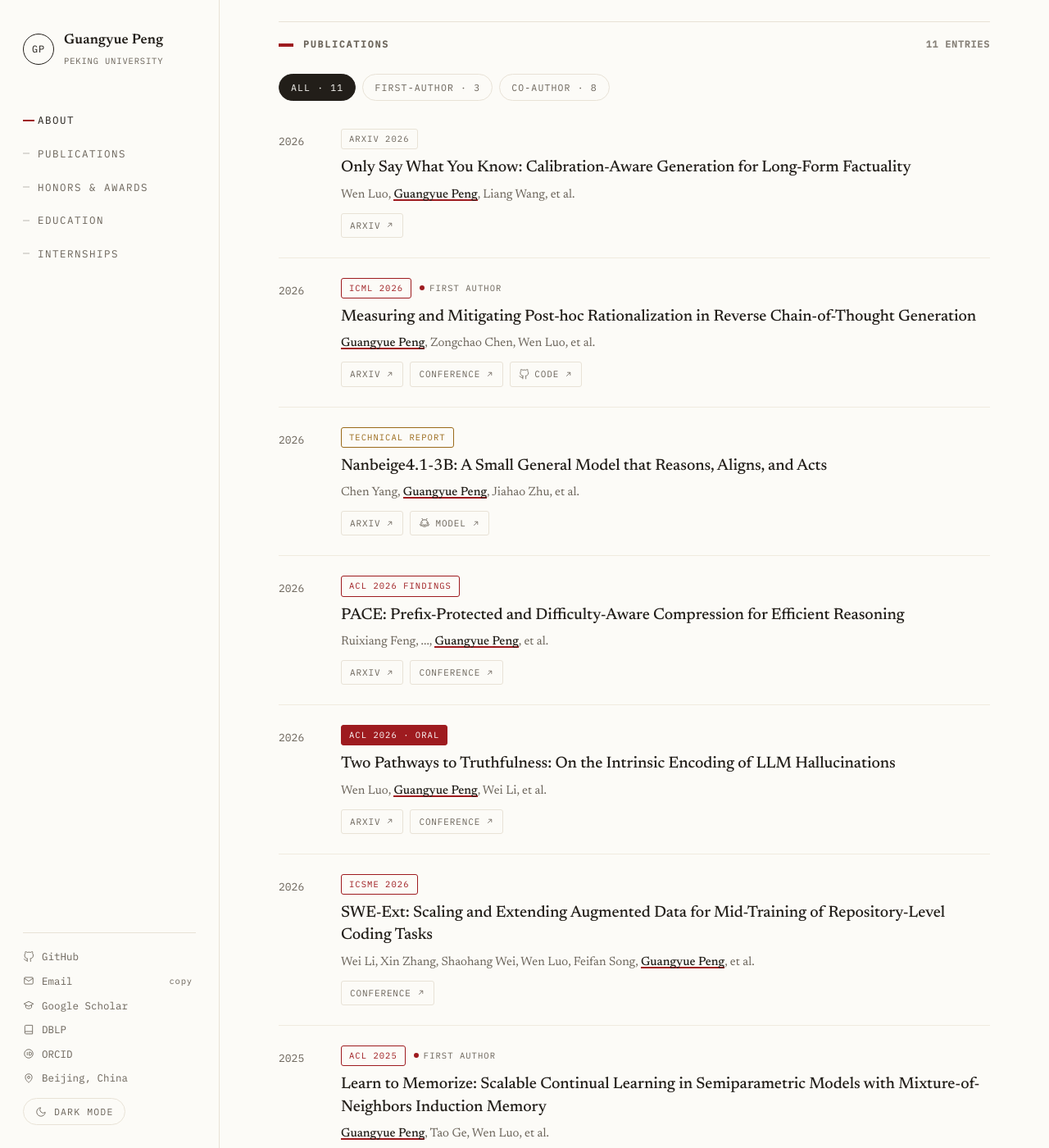
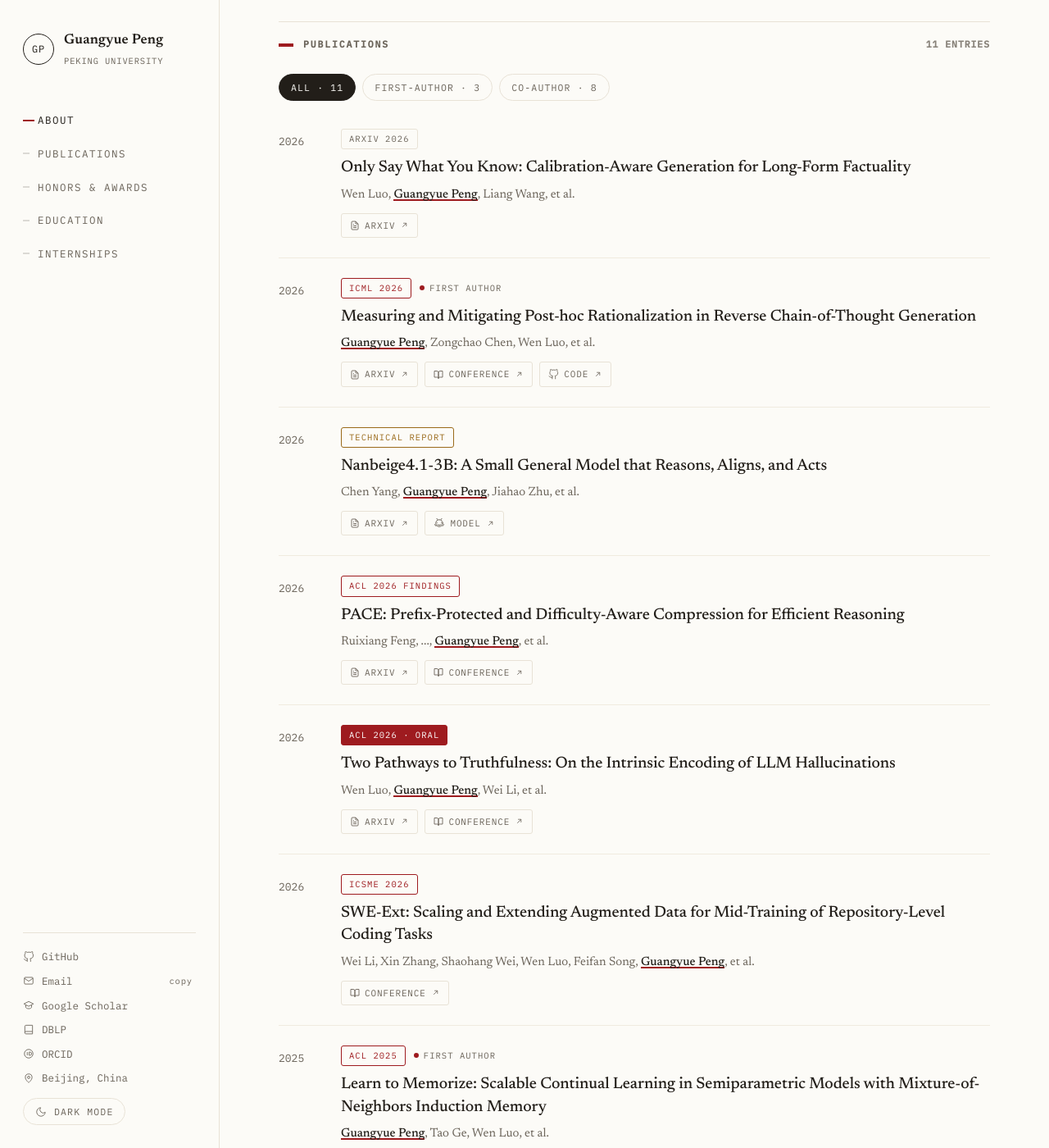
Before and after one commit to viniferagy/viniferagy.github.io, a Jekyll site: the page built from _pages/about.md, in a window 1280 px wide and 1400 px high, scrolled down 735 px. Shown: the whole window at 82% size. Built offline with Jekyll 4.4.1, drawn with Linux system fonts in a browser that asks for light colours.

Commit message:
Add source icons to publication links

```diff
--- a/_pages/about.md
+++ b/_pages/about.md
@@ -63,7 +63,7 @@ redirect_from:
         <h3><a href="https://arxiv.org/abs/2605.01749" target="_blank" rel="noopener">Only Say What You Know: Calibration-Aware Generation for Long-Form Factuality</a></h3>
         <p class="au">Wen Luo, <span class="me">Guangyue Peng</span>, Liang Wang, et al.</p>
         <div class="links">
-          <a class="src" href="https://arxiv.org/abs/2605.01749" target="_blank" rel="noopener">arXiv<svg viewBox="0 0 24 24" aria-hidden="true"><path d="M7 17 17 7M9 7h8v8"/></svg></a>
+          <a class="src" href="https://arxiv.org/abs/2605.01749" target="_blank" rel="noopener"><svg class="link-icon" viewBox="0 0 24 24" aria-hidden="true"><path d="M14 2H6a2 2 0 0 0-2 2v16a2 2 0 0 0 2 2h12a2 2 0 0 0 2-2V8z"/><path d="M14 2v6h6"/><path d="M16 13H8"/><path d="M16 17H8"/><path d="M10 9H8"/></svg>arXiv<svg viewBox="0 0 24 24" aria-hidden="true"><path d="M7 17 17 7M9 7h8v8"/></svg></a>
         </div>
       </div>
     </article>
@@ -75,8 +75,8 @@ redirect_from:
         <h3><a href="https://icml.cc/virtual/2026/poster/62852" target="_blank" rel="noopener">Measuring and Mitigating Post-hoc Rationalization in Reverse Chain-of-Thought Generation</a></h3>
         <p class="au"><span class="me">Guangyue Peng</span>, Zongchao Chen, Wen Luo, et al.</p>
         <div class="links">
-          <a class="src" href="https://arxiv.org/abs/2602.14469" target="_blank" rel="noopener">arXiv<svg viewBox="0 0 24 24" aria-hidden="true"><path d="M7 17 17 7M9 7h8v8"/></svg></a>
-          <a class="src" href="https://icml.cc/virtual/2026/poster/62852" target="_blank" rel="noopener">Conference<svg viewBox="0 0 24 24" aria-hidden="true"><path d="M7 17 17 7M9 7h8v8"/></svg></a>
+          <a class="src" href="https://arxiv.org/abs/2602.14469" target="_blank" rel="noopener"><svg class="link-icon" viewBox="0 0 24 24" aria-hidden="true"><path d="M14 2H6a2 2 0 0 0-2 2v16a2 2 0 0 0 2 2h12a2 2 0 0 0 2-2V8z"/><path d="M14 2v6h6"/><path d="M16 13H8"/><path d="M16 17H8"/><path d="M10 9H8"/></svg>arXiv<svg viewBox="0 0 24 24" aria-hidden="true"><path d="M7 17 17 7M9 7h8v8"/></svg></a>
+          <a class="src" href="https://icml.cc/virtual/2026/poster/62852" target="_blank" rel="noopener"><svg class="link-icon" viewBox="0 0 24 24" aria-hidden="true"><path d="M2 3h6a4 4 0 0 1 4 4v14a3 3 0 0 0-3-3H2z"/><path d="M22 3h-6a4 4 0 0 0-4 4v14a3 3 0 0 1 3-3h7z"/></svg>Conference<svg viewBox="0 0 24 24" aria-hidden="true"><path d="M7 17 17 7M9 7h8v8"/></svg></a>
           <a class="src" href="https://github.com/viniferagy/SSR" target="_blank" rel="noopener"><svg class="brand-icon github" viewBox="0 0 24 24" aria-hidden="true"><path d="M9 19c-5 1.5-5-2.5-7-3m14 6v-3.87a3.37 3.37 0 0 0-.94-2.61c3.14-.35 6.44-1.54 6.44-7A5.44 5.44 0 0 0 20 4.77 5.07 5.07 0 0 0 19.91 1S18.73.65 16 2.48a13.38 13.38 0 0 0-7 0C6.27.65 5.09 1 5.09 1A5.07 5.07 0 0 0 5 4.77a5.44 5.44 0 0 0-1.5 3.78c0 5.42 3.3 6.61 6.44 7A3.37 3.37 0 0 0 9 18.13V22"/></svg>Code<svg viewBox="0 0 24 24" aria-hidden="true"><path d="M7 17 17 7M9 7h8v8"/></svg></a>
         </div>
       </div>
@@ -89,7 +89,7 @@ redirect_from:
         <h3><a href="https://arxiv.org/abs/2602.13367" target="_blank" rel="noopener">Nanbeige4.1-3B: A Small General Model that Reasons, Aligns, and Acts</a></h3>
         <p class="au">Chen Yang, <span class="me">Guangyue Peng</span>, Jiahao Zhu, et al.</p>
         <div class="links">
-          <a class="src" href="https://arxiv.org/abs/2602.13367" target="_blank" rel="noopener">arXiv<svg viewBox="0 0 24 24" aria-hidden="true"><path d="M7 17 17 7M9 7h8v8"/></svg></a>
+          <a class="src" href="https://arxiv.org/abs/2602.13367" target="_blank" rel="noopener"><svg class="link-icon" viewBox="0 0 24 24" aria-hidden="true"><path d="M14 2H6a2 2 0 0 0-2 2v16a2 2 0 0 0 2 2h12a2 2 0 0 0 2-2V8z"/><path d="M14 2v6h6"/><path d="M16 13H8"/><path d="M16 17H8"/><path d="M10 9H8"/></svg>arXiv<svg viewBox="0 0 24 24" aria-hidden="true"><path d="M7 17 17 7M9 7h8v8"/></svg></a>
           <a class="src" href="https://huggingface.co/Nanbeige/Nanbeige4.1-3B" target="_blank" rel="noopener"><svg class="brand-icon huggingface" viewBox="0 0 24 24" aria-hidden="true"><circle cx="12" cy="12" r="7.2"/><path d="M8.1 4.2 6.8 2.3M15.9 4.2l1.3-1.9M7.3 11.2h.1M16.6 11.2h.1M8.6 15.1c1.7 1.4 5.1 1.4 6.8 0M5.2 17.8c-1.4-.4-2.5-1.6-2.8-3M18.8 17.8c1.4-.4 2.5-1.6 2.8-3"/></svg>Model<svg viewBox="0 0 24 24" aria-hidden="true"><path d="M7 17 17 7M9 7h8v8"/></svg></a>
         </div>
       </div>
@@ -102,8 +102,8 @@ redirect_from:
         <h3><a href="https://aclanthology.org/2026.findings-acl.1545/" target="_blank" rel="noopener">PACE: Prefix-Protected and Difficulty-Aware Compression for Efficient Reasoning</a></h3>
         <p class="au">Ruixiang Feng, ..., <span class="me">Guangyue Peng</span>, et al.</p>
         <div class="links">
-          <a class="src" href="https://arxiv.org/abs/2602.11639" target="_blank" rel="noopener">arXiv<svg viewBox="0 0 24 24" aria-hidden="true"><path d="M7 17 17 7M9 7h8v8"/></svg></a>
-          <a class="src" href="https://aclanthology.org/2026.findings-acl.1545/" target="_blank" rel="noopener">Conference<svg viewBox="0 0 24 24" aria-hidden="true"><path d="M7 17 17 7M9 7h8v8"/></svg></a>
+          <a class="src" href="https://arxiv.org/abs/2602.11639" target="_blank" rel="noopener"><svg class="link-icon" viewBox="0 0 24 24" aria-hidden="true"><path d="M14 2H6a2 2 0 0 0-2 2v16a2 2 0 0 0 2 2h12a2 2 0 0 0 2-2V8z"/><path d="M14 2v6h6"/><path d="M16 13H8"/><path d="M16 17H8"/><path d="M10 9H8"/></svg>arXiv<svg viewBox="0 0 24 24" aria-hidden="true"><path d="M7 17 17 7M9 7h8v8"/></svg></a>
+          <a class="src" href="https://aclanthology.org/2026.findings-acl.1545/" target="_blank" rel="noopener"><svg class="link-icon" viewBox="0 0 24 24" aria-hidden="true"><path d="M2 3h6a4 4 0 0 1 4 4v14a3 3 0 0 0-3-3H2z"/><path d="M22 3h-6a4 4 0 0 0-4 4v14a3 3 0 0 1 3-3h7z"/></svg>Conference<svg viewBox="0 0 24 24" aria-hidden="true"><path d="M7 17 17 7M9 7h8v8"/></svg></a>
         </div>
       </div>
     </article>
@@ -115,8 +115,8 @@ redirect_from:
         <h3><a href="https://aclanthology.org/2026.acl-long.1173/" target="_blank" rel="noopener">Two Pathways to Truthfulness: On the Intrinsic Encoding of LLM Hallucinations</a></h3>
         <p class="au">Wen Luo, <span class="me">Guangyue Peng</span>, Wei Li, et al.</p>
         <div class="links">
-          <a class="src" href="https://arxiv.org/abs/2601.07422" target="_blank" rel="noopener">arXiv<svg viewBox="0 0 24 24" aria-hidden="true"><path d="M7 17 17 7M9 7h8v8"/></svg></a>
-          <a class="src" href="https://aclanthology.org/2026.acl-long.1173/" target="_blank" rel="noopener">Conference<svg viewBox="0 0 24 24" aria-hidden="true"><path d="M7 17 17 7M9 7h8v8"/></svg></a>
+          <a class="src" href="https://arxiv.org/abs/2601.07422" target="_blank" rel="noopener"><svg class="link-icon" viewBox="0 0 24 24" aria-hidden="true"><path d="M14 2H6a2 2 0 0 0-2 2v16a2 2 0 0 0 2 2h12a2 2 0 0 0 2-2V8z"/><path d="M14 2v6h6"/><path d="M16 13H8"/><path d="M16 17H8"/><path d="M10 9H8"/></svg>arXiv<svg viewBox="0 0 24 24" aria-hidden="true"><path d="M7 17 17 7M9 7h8v8"/></svg></a>
+          <a class="src" href="https://aclanthology.org/2026.acl-long.1173/" target="_blank" rel="noopener"><svg class="link-icon" viewBox="0 0 24 24" aria-hidden="true"><path d="M2 3h6a4 4 0 0 1 4 4v14a3 3 0 0 0-3-3H2z"/><path d="M22 3h-6a4 4 0 0 0-4 4v14a3 3 0 0 1 3-3h7z"/></svg>Conference<svg viewBox="0 0 24 24" aria-hidden="true"><path d="M7 17 17 7M9 7h8v8"/></svg></a>
         </div>
       </div>
     </article>
@@ -128,7 +128,7 @@ redirect_from:
         <h3><a href="https://conf.researchr.org/details/icsme-2026/icsme-2026-papers/24/SWE-Ext-Scaling-and-Extending-Augmented-Data-for-Mid-Training-of-Repository-Level-Co" target="_blank" rel="noopener">SWE-Ext: Scaling and Extending Augmented Data for Mid-Training of Repository-Level Coding Tasks</a></h3>
         <p class="au">Wei Li, Xin Zhang, Shaohang Wei, Wen Luo, Feifan Song, <span class="me">Guangyue Peng</span>, et al.</p>
         <div class="links">
-          <a class="src" href="https://conf.researchr.org/details/icsme-2026/icsme-2026-papers/24/SWE-Ext-Scaling-and-Extending-Augmented-Data-for-Mid-Training-of-Repository-Level-Co" target="_blank" rel="noopener">Conference<svg viewBox="0 0 24 24" aria-hidden="true"><path d="M7 17 17 7M9 7h8v8"/></svg></a>
+          <a class="src" href="https://conf.researchr.org/details/icsme-2026/icsme-2026-papers/24/SWE-Ext-Scaling-and-Extending-Augmented-Data-for-Mid-Training-of-Repository-Level-Co" target="_blank" rel="noopener"><svg class="link-icon" viewBox="0 0 24 24" aria-hidden="true"><path d="M2 3h6a4 4 0 0 1 4 4v14a3 3 0 0 0-3-3H2z"/><path d="M22 3h-6a4 4 0 0 0-4 4v14a3 3 0 0 1 3-3h7z"/></svg>Conference<svg viewBox="0 0 24 24" aria-hidden="true"><path d="M7 17 17 7M9 7h8v8"/></svg></a>
         </div>
       </div>
     </article>
@@ -142,7 +142,7 @@ redirect_from:
         <h3><a href="https://aclanthology.org/2025.acl-long.1385/" target="_blank" rel="noopener">Learn to Memorize: Scalable Continual Learning in Semiparametric Models with Mixture-of-Neighbors Induction Memory</a></h3>
         <p class="au"><span class="me">Guangyue Peng</span>, Tao Ge, Wen Luo, et al.</p>
         <div class="links">
-          <a class="src" href="https://aclanthology.org/2025.acl-long.1385/" target="_blank" rel="noopener">Conference<svg viewBox="0 0 24 24" aria-hidden="true"><path d="M7 17 17 7M9 7h8v8"/></svg></a>
+          <a class="src" href="https://aclanthology.org/2025.acl-long.1385/" target="_blank" rel="noopener"><svg class="link-icon" viewBox="0 0 24 24" aria-hidden="true"><path d="M2 3h6a4 4 0 0 1 4 4v14a3 3 0 0 0-3-3H2z"/><path d="M22 3h-6a4 4 0 0 0-4 4v14a3 3 0 0 1 3-3h7z"/></svg>Conference<svg viewBox="0 0 24 24" aria-hidden="true"><path d="M7 17 17 7M9 7h8v8"/></svg></a>
           <a class="src" href="https://github.com/viniferagy/MoNIM" target="_blank" rel="noopener"><svg class="brand-icon github" viewBox="0 0 24 24" aria-hidden="true"><path d="M9 19c-5 1.5-5-2.5-7-3m14 6v-3.87a3.37 3.37 0 0 0-.94-2.61c3.14-.35 6.44-1.54 6.44-7A5.44 5.44 0 0 0 20 4.77 5.07 5.07 0 0 0 19.91 1S18.73.65 16 2.48a13.38 13.38 0 0 0-7 0C6.27.65 5.09 1 5.09 1A5.07 5.07 0 0 0 5 4.77a5.44 5.44 0 0 0-1.5 3.78c0 5.42 3.3 6.61 6.44 7A3.37 3.37 0 0 0 9 18.13V22"/></svg>Code<svg viewBox="0 0 24 24" aria-hidden="true"><path d="M7 17 17 7M9 7h8v8"/></svg></a>
         </div>
       </div>
@@ -155,8 +155,8 @@ redirect_from:
         <h3><a href="https://aclanthology.org/2025.findings-acl.1090/" target="_blank" rel="noopener">Encode Errors: Representational Retrieval of In-Context Demonstrations for Multilingual Grammatical Error Correction</a></h3>
         <p class="au"><span class="me">Guangyue Peng</span>, Wei Li, Wen Luo, et al.</p>
         <div class="links">
-          <a class="src" href="https://arxiv.org/abs/2606.15416" target="_blank" rel="noopener">arXiv<svg viewBox="0 0 24 24" aria-hidden="true"><path d="M7 17 17 7M9 7h8v8"/></svg></a>
-          <a class="src" href="https://aclanthology.org/2025.findings-acl.1090/" target="_blank" rel="noopener">Conference<svg viewBox="0 0 24 24" aria-hidden="true"><path d="M7 17 17 7M9 7h8v8"/></svg></a>
+          <a class="src" href="https://arxiv.org/abs/2606.15416" target="_blank" rel="noopener"><svg class="link-icon" viewBox="0 0 24 24" aria-hidden="true"><path d="M14 2H6a2 2 0 0 0-2 2v16a2 2 0 0 0 2 2h12a2 2 0 0 0 2-2V8z"/><path d="M14 2v6h6"/><path d="M16 13H8"/><path d="M16 17H8"/><path d="M10 9H8"/></svg>arXiv<svg viewBox="0 0 24 24" aria-hidden="true"><path d="M7 17 17 7M9 7h8v8"/></svg></a>
+          <a class="src" href="https://aclanthology.org/2025.findings-acl.1090/" target="_blank" rel="noopener"><svg class="link-icon" viewBox="0 0 24 24" aria-hidden="true"><path d="M2 3h6a4 4 0 0 1 4 4v14a3 3 0 0 0-3-3H2z"/><path d="M22 3h-6a4 4 0 0 0-4 4v14a3 3 0 0 1 3-3h7z"/></svg>Conference<svg viewBox="0 0 24 24" aria-hidden="true"><path d="M7 17 17 7M9 7h8v8"/></svg></a>
           <a class="src" href="https://github.com/viniferagy/GER" target="_blank" rel="noopener"><svg class="brand-icon github" viewBox="0 0 24 24" aria-hidden="true"><path d="M9 19c-5 1.5-5-2.5-7-3m14 6v-3.87a3.37 3.37 0 0 0-.94-2.61c3.14-.35 6.44-1.54 6.44-7A5.44 5.44 0 0 0 20 4.77 5.07 5.07 0 0 0 19.91 1S18.73.65 16 2.48a13.38 13.38 0 0 0-7 0C6.27.65 5.09 1 5.09 1A5.07 5.07 0 0 0 5 4.77a5.44 5.44 0 0 0-1.5 3.78c0 5.42 3.3 6.61 6.44 7A3.37 3.37 0 0 0 9 18.13V22"/></svg>Code<svg viewBox="0 0 24 24" aria-hidden="true"><path d="M7 17 17 7M9 7h8v8"/></svg></a>
         </div>
       </div>
@@ -169,8 +169,8 @@ redirect_from:
         <h3><a href="https://aclanthology.org/2025.acl-long.1320/" target="_blank" rel="noopener">Odysseus Navigates the Sirens' Song: Dynamic Focus Decoding for Factual and Diverse Open-Ended Text Generation</a></h3>
         <p class="au">Wen Luo, Feifan Song, Wei Li, <span class="me">Guangyue Peng</span>, et al.</p>
         <div class="links">
-          <a class="src" href="https://arxiv.org/abs/2503.08057" target="_blank" rel="noopener">arXiv<svg viewBox="0 0 24 24" aria-hidden="true"><path d="M7 17 17 7M9 7h8v8"/></svg></a>
-          <a class="src" href="https://aclanthology.org/2025.acl-long.1320/" target="_blank" rel="noopener">Conference<svg viewBox="0 0 24 24" aria-hidden="true"><path d="M7 17 17 7M9 7h8v8"/></svg></a>
+          <a class="src" href="https://arxiv.org/abs/2503.08057" target="_blank" rel="noopener"><svg class="link-icon" viewBox="0 0 24 24" aria-hidden="true"><path d="M14 2H6a2 2 0 0 0-2 2v16a2 2 0 0 0 2 2h12a2 2 0 0 0 2-2V8z"/><path d="M14 2v6h6"/><path d="M16 13H8"/><path d="M16 17H8"/><path d="M10 9H8"/></svg>arXiv<svg viewBox="0 0 24 24" aria-hidden="true"><path d="M7 17 17 7M9 7h8v8"/></svg></a>
+          <a class="src" href="https://aclanthology.org/2025.acl-long.1320/" target="_blank" rel="noopener"><svg class="link-icon" viewBox="0 0 24 24" aria-hidden="true"><path d="M2 3h6a4 4 0 0 1 4 4v14a3 3 0 0 0-3-3H2z"/><path d="M22 3h-6a4 4 0 0 0-4 4v14a3 3 0 0 1 3-3h7z"/></svg>Conference<svg viewBox="0 0 24 24" aria-hidden="true"><path d="M7 17 17 7M9 7h8v8"/></svg></a>
           <a class="src" href="https://github.com/RowanWenLuo/Siren-DFD" target="_blank" rel="noopener"><svg class="brand-icon github" viewBox="0 0 24 24" aria-hidden="true"><path d="M9 19c-5 1.5-5-2.5-7-3m14 6v-3.87a3.37 3.37 0 0 0-.94-2.61c3.14-.35 6.44-1.54 6.44-7A5.44 5.44 0 0 0 20 4.77 5.07 5.07 0 0 0 19.91 1S18.73.65 16 2.48a13.38 13.38 0 0 0-7 0C6.27.65 5.09 1 5.09 1A5.07 5.07 0 0 0 5 4.77a5.44 5.44 0 0 0-1.5 3.78c0 5.42 3.3 6.61 6.44 7A3.37 3.37 0 0 0 9 18.13V22"/></svg>Code<svg viewBox="0 0 24 24" aria-hidden="true"><path d="M7 17 17 7M9 7h8v8"/></svg></a>
         </div>
       </div>
@@ -183,8 +183,8 @@ redirect_from:
         <h3><a href="https://aclanthology.org/2025.acl-long.839/" target="_blank" rel="noopener">FEA-Bench: A Benchmark for Evaluating Repository-Level Code Generation for Feature Implementation</a></h3>
         <p class="au">Wei Li, Xin Zhang, ..., Wen Luo, <span class="me">Guangyue Peng</span>, et al.</p>
         <div class="links">
-          <a class="src" href="https://arxiv.org/abs/2503.06680" target="_blank" rel="noopener">arXiv<svg viewBox="0 0 24 24" aria-hidden="true"><path d="M7 17 17 7M9 7h8v8"/></svg></a>
-          <a class="src" href="https://aclanthology.org/2025.acl-long.839/" target="_blank" rel="noopener">Conference<svg viewBox="0 0 24 24" aria-hidden="true"><path d="M7 17 17 7M9 7h8v8"/></svg></a>
+          <a class="src" href="https://arxiv.org/abs/2503.06680" target="_blank" rel="noopener"><svg class="link-icon" viewBox="0 0 24 24" aria-hidden="true"><path d="M14 2H6a2 2 0 0 0-2 2v16a2 2 0 0 0 2 2h12a2 2 0 0 0 2-2V8z"/><path d="M14 2v6h6"/><path d="M16 13H8"/><path d="M16 17H8"/><path d="M10 9H8"/></svg>arXiv<svg viewBox="0 0 24 24" aria-hidden="true"><path d="M7 17 17 7M9 7h8v8"/></svg></a>
+          <a class="src" href="https://aclanthology.org/2025.acl-long.839/" target="_blank" rel="noopener"><svg class="link-icon" viewBox="0 0 24 24" aria-hidden="true"><path d="M2 3h6a4 4 0 0 1 4 4v14a3 3 0 0 0-3-3H2z"/><path d="M22 3h-6a4 4 0 0 0-4 4v14a3 3 0 0 1 3-3h7z"/></svg>Conference<svg viewBox="0 0 24 24" aria-hidden="true"><path d="M7 17 17 7M9 7h8v8"/></svg></a>
           <a class="src" href="https://github.com/microsoft/FEA-Bench" target="_blank" rel="noopener"><svg class="brand-icon github" viewBox="0 0 24 24" aria-hidden="true"><path d="M9 19c-5 1.5-5-2.5-7-3m14 6v-3.87a3.37 3.37 0 0 0-.94-2.61c3.14-.35 6.44-1.54 6.44-7A5.44 5.44 0 0 0 20 4.77 5.07 5.07 0 0 0 19.91 1S18.73.65 16 2.48a13.38 13.38 0 0 0-7 0C6.27.65 5.09 1 5.09 1A5.07 5.07 0 0 0 5 4.77a5.44 5.44 0 0 0-1.5 3.78c0 5.42 3.3 6.61 6.44 7A3.37 3.37 0 0 0 9 18.13V22"/></svg>Code<svg viewBox="0 0 24 24" aria-hidden="true"><path d="M7 17 17 7M9 7h8v8"/></svg></a>
         </div>
       </div>
@@ -197,8 +197,8 @@ redirect_from:
         <h3><a href="https://aclanthology.org/2025.naacl-long.251/" target="_blank" rel="noopener">Explanation based In-Context Demonstrations Retrieval for Multilingual Grammatical Error Correction</a></h3>
         <p class="au">Wei Li, Wen Luo, <span class="me">Guangyue Peng</span>, et al.</p>
         <div class="links">
-          <a class="src" href="https://arxiv.org/abs/2502.08507" target="_blank" rel="noopener">arXiv<svg viewBox="0 0 24 24" aria-hidden="true"><path d="M7 17 17 7M9 7h8v8"/></svg></a>
-          <a class="src" href="https://aclanthology.org/2025.naacl-long.251/" target="_blank" rel="noopener">Conference<svg viewBox="0 0 24 24" aria-hidden="true"><path d="M7 17 17 7M9 7h8v8"/></svg></a>
+          <a class="src" href="https://arxiv.org/abs/2502.08507" target="_blank" rel="noopener"><svg class="link-icon" viewBox="0 0 24 24" aria-hidden="true"><path d="M14 2H6a2 2 0 0 0-2 2v16a2 2 0 0 0 2 2h12a2 2 0 0 0 2-2V8z"/><path d="M14 2v6h6"/><path d="M16 13H8"/><path d="M16 17H8"/><path d="M10 9H8"/></svg>arXiv<svg viewBox="0 0 24 24" aria-hidden="true"><path d="M7 17 17 7M9 7h8v8"/></svg></a>
+          <a class="src" href="https://aclanthology.org/2025.naacl-long.251/" target="_blank" rel="noopener"><svg class="link-icon" viewBox="0 0 24 24" aria-hidden="true"><path d="M2 3h6a4 4 0 0 1 4 4v14a3 3 0 0 0-3-3H2z"/><path d="M22 3h-6a4 4 0 0 0-4 4v14a3 3 0 0 1 3-3h7z"/></svg>Conference<svg viewBox="0 0 24 24" aria-hidden="true"><path d="M7 17 17 7M9 7h8v8"/></svg></a>
           <a class="src" href="https://github.com/GMago-LeWay/FewShotGEC" target="_blank" rel="noopener"><svg class="brand-icon github" viewBox="0 0 24 24" aria-hidden="true"><path d="M9 19c-5 1.5-5-2.5-7-3m14 6v-3.87a3.37 3.37 0 0 0-.94-2.61c3.14-.35 6.44-1.54 6.44-7A5.44 5.44 0 0 0 20 4.77 5.07 5.07 0 0 0 19.91 1S18.73.65 16 2.48a13.38 13.38 0 0 0-7 0C6.27.65 5.09 1 5.09 1A5.07 5.07 0 0 0 5 4.77a5.44 5.44 0 0 0-1.5 3.78c0 5.42 3.3 6.61 6.44 7A3.37 3.37 0 0 0 9 18.13V22"/></svg>Code<svg viewBox="0 0 24 24" aria-hidden="true"><path d="M7 17 17 7M9 7h8v8"/></svg></a>
         </div>
       </div>
--- a/_sass/_redesign.scss
+++ b/_sass/_redesign.scss
@@ -219,6 +219,7 @@ section{padding-top:64px;scroll-margin-top:24px}
   color:var(--ink-2);text-decoration:none;border:1px solid var(--line);padding:5px 10px;border-radius:3px;
 }
 .src svg{width:11px;height:11px;stroke:currentColor;fill:none;stroke-width:1.8}
+.src .link-icon{width:12px;height:12px;flex:0 0 12px}
 .src .brand-icon{width:13px;height:13px;flex:0 0 13px}
 .src .brand-icon.github{fill:none;stroke:currentColor;stroke-width:1.6;stroke-linecap:round;stroke-linejoin:round}
 .src .brand-icon.huggingface{
```
